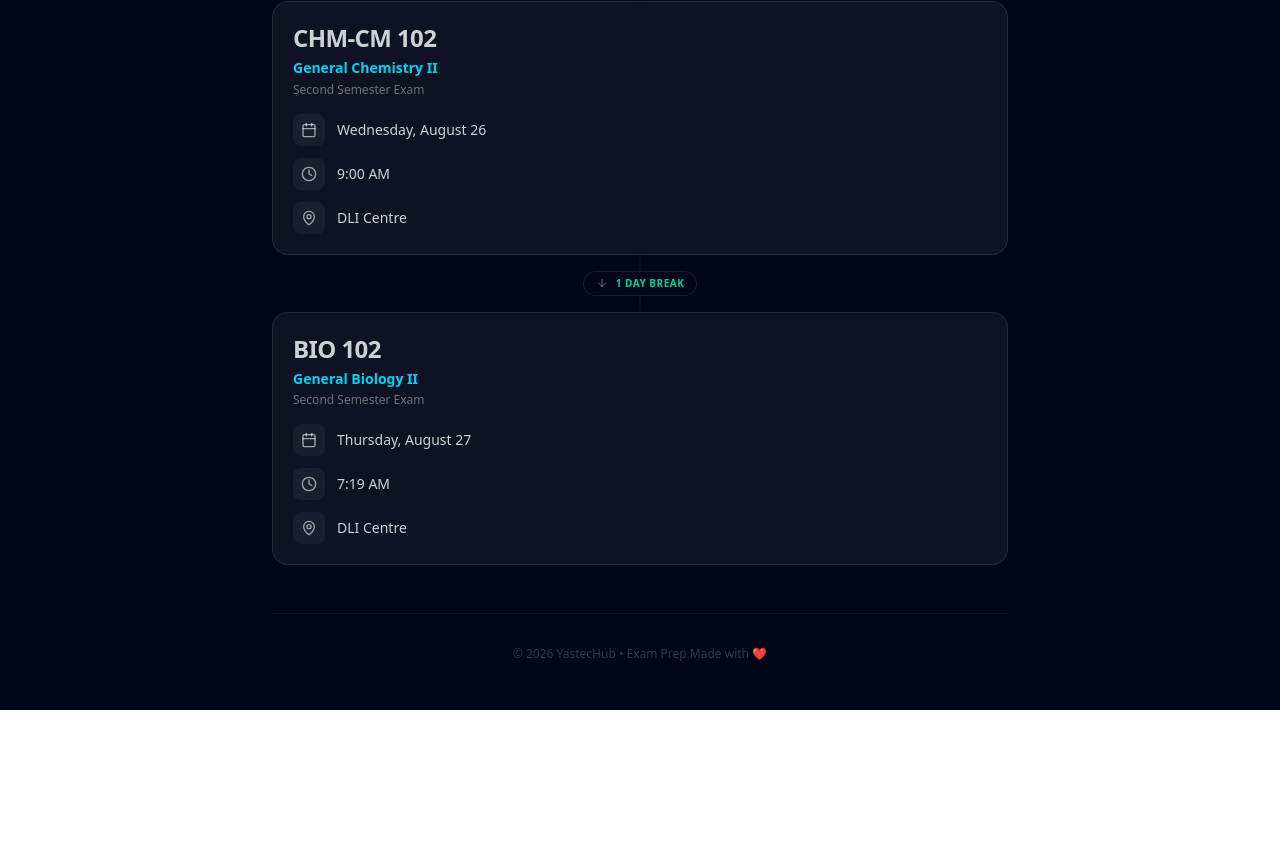
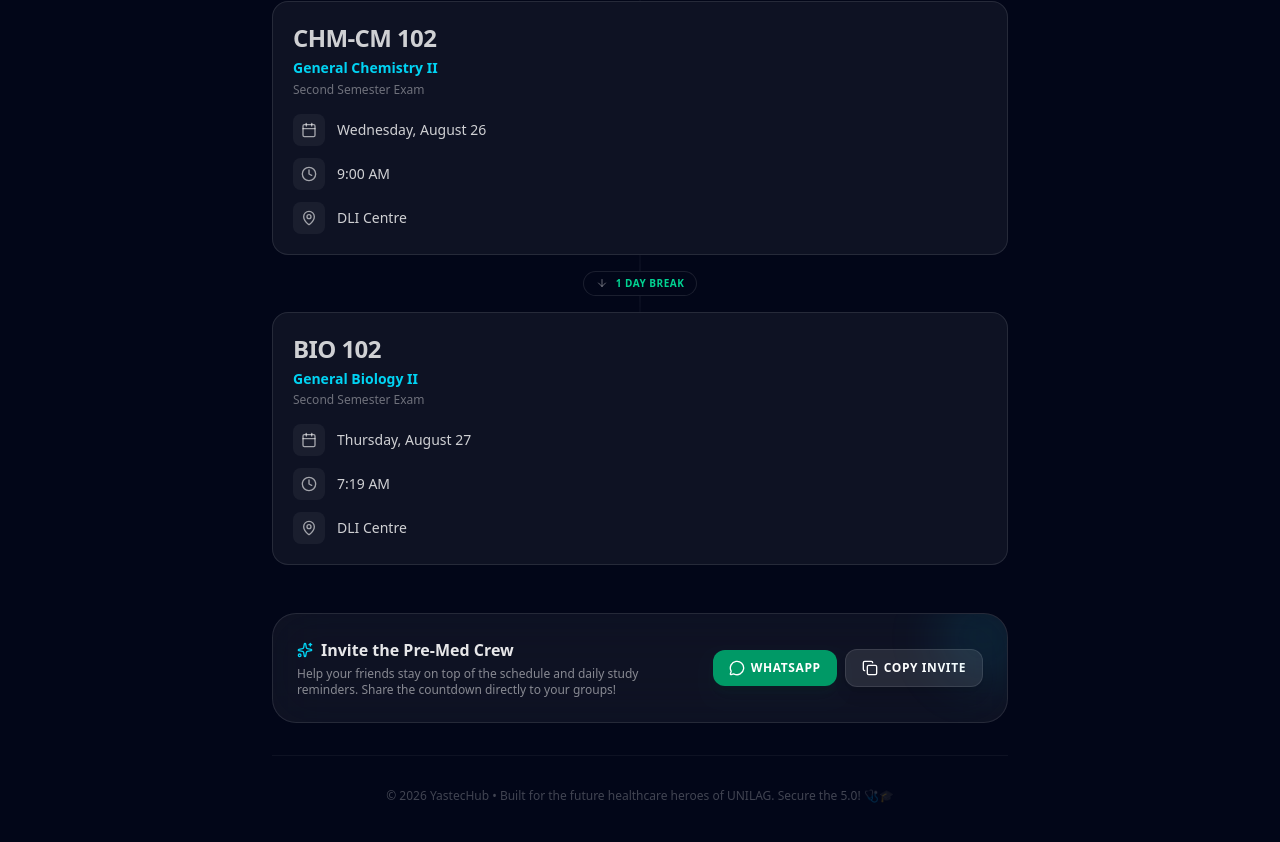
Before and after one commit to YastecHub/premed-hype-countdown, a React (Vite) app: page / in a window 1280 px wide. Shown: the part 2187-3029 px from the top of the page. Before the commit the page ends 2897 px from the top, so only its background shows below. Built offline with nearby package versions, Linux system fonts and the light colour scheme.

Commit message:
feat: add ShareCountdown component and integrate into App UI for group invitation sharing

```diff
--- a/src/App.tsx
+++ b/src/App.tsx
@@ -3,6 +3,7 @@ import { EXAMS } from "./data";
 import { Countdown } from "./components/Countdown";
 import { QuoteTicker } from "./components/QuoteTicker";
 import { ExamCard } from "./components/ExamCard";
+import { ShareCountdown } from "./components/ShareCountdown";
 import { NotificationPrompt } from "./components/NotificationPrompt";
 import { differenceInCalendarDays } from "date-fns";
 import { motion, AnimatePresence } from "motion/react";
@@ -239,7 +240,6 @@ export default function App() {
             </>
           )}
         </div>
-
         {/* Exam Timeline */}
         <div className="space-y-2 pb-12">
           <div className="flex items-center justify-between px-2 mb-4">
@@ -297,10 +297,13 @@ export default function App() {
           </div>
         </div>
 
+        {/* Share Section */}
+        <ShareCountdown nextExam={nextExam} />
+
         {/* Footer */}
         <footer className="mt-auto text-center pt-8 border-t border-white/5">
-          <p className="text-xs text-white/20">
-            © 2026 YastecHub • Exam Prep Made with <span className="text-red-400">❤️</span>
+          <p className="text-xs text-white/25">
+            © 2026 YastecHub • Built for the future healthcare heroes of UNILAG. Secure the 5.0! 🩺🎓
           </p>
         </footer>
       </div>
--- /dev/null
+++ b/src/components/ShareCountdown.tsx
@@ -0,0 +1,145 @@
+import { useState, useEffect } from "react";
+import { motion, AnimatePresence } from "motion/react";
+import { Share2, Copy, Check, MessageCircle, Sparkles } from "lucide-react";
+import { differenceInCalendarDays } from "date-fns";
+import { Exam } from "../data";
+
+interface ShareCountdownProps {
+  nextExam: Exam | null;
+}
+
+export function ShareCountdown({ nextExam }: ShareCountdownProps) {
+  const [copied, setCopied] = useState(false);
+  const [canShare, setCanShare] = useState(false);
+
+  useEffect(() => {
+    setCanShare(typeof navigator !== "undefined" && !!navigator.share);
+  }, []);
+
+  const getShareMessage = () => {
+    const appUrl = "https://premed-exam-countdown.vercel.app/";
+
+    if (!nextExam) {
+      return `🎉 *WE MADE IT!* 🎉\nSemester is complete! Check out our exams wrap-up and study helper:\n👉 ${appUrl}\n\nWe all won together! 🩺💊🦷🧪`;
+    }
+
+    const daysLeft = differenceInCalendarDays(new Date(nextExam.timestamp), new Date());
+    const daysText = daysLeft <= 0 ? "today!" : `in *${daysLeft} day${daysLeft > 1 ? "s" : ""}*!`;
+
+    return `🚨 *ATTENTION UNILAG PREMEDS!* 🚨
+The second semester battle is here! Let's keep our eyes on that 5.0 CGPA and crush these exams together! 🎓💪🩺
+
+Track all our upcoming exams (GST 112, PHY, CHM, ZOO, BIO, MTH) in real-time and get daily study reminders on your phone:
+👉 ${appUrl}
+
+🗓️ *Next Exam:* ${nextExam.course} (${nextExam.title})
+⏱️ *Countdown:* Only ${daysText} (${nextExam.date} at ${nextExam.time})
+📍 *Venue:* ${nextExam.venue}
+
+Share this with the group. We all win together! 🩺💊🦷🧪
+#PremedUnilag #CrushTheSemester`;
+  };
+
+  const handleCopy = async () => {
+    try {
+      await navigator.clipboard.writeText(getShareMessage());
+      setCopied(true);
+      setTimeout(() => setCopied(false), 3000);
+    } catch (err) {
+      console.error("Failed to copy text: ", err);
+    }
+  };
+
+  const handleNativeShare = async () => {
+    try {
+      await navigator.share({
+        title: "Premed Exam Countdown",
+        text: getShareMessage(),
+      });
+    } catch (err) {
+      if ((err as Error).name !== "AbortError") {
+        console.error("Error sharing: ", err);
+        // Fallback to copy if share fails
+        handleCopy();
+      }
+    }
+  };
+
+  const handleWhatsAppShare = () => {
+    const text = encodeURIComponent(getShareMessage());
+    window.open(`https://api.whatsapp.com/send?text=${text}`, "_blank", "noopener,noreferrer");
+  };
+
+  return (
+    <motion.div
+      initial={{ opacity: 0, y: 20 }}
+      animate={{ opacity: 1, y: 0 }}
+      transition={{ delay: 0.3 }}
+      className="relative overflow-hidden rounded-3xl border border-white/10 bg-white/5 p-6 backdrop-blur-xl mb-8"
+    >
+      {/* Decorative gradient glow */}
+      <div className="absolute top-0 right-0 -mr-6 -mt-6 w-24 h-24 bg-cyan-500/10 rounded-full blur-xl pointer-events-none" />
+
+      <div className="flex flex-col md:flex-row md:items-center justify-between gap-4">
+        <div className="space-y-1">
+          <div className="flex items-center gap-2">
+            <Sparkles className="w-4 h-4 text-cyan-400" />
+            <h3 className="font-bold text-base text-white/90">Invite the Pre-Med Crew</h3>
+          </div>
+          <p className="text-xs text-white/50 max-w-md">
+            Help your friends stay on top of the schedule and daily study reminders. Share the countdown directly to your groups!
+          </p>
+        </div>
+
+        <div className="flex flex-wrap items-center gap-2 shrink-0">
+          {/* WhatsApp Direct Share */}
+          <button
+            onClick={handleWhatsAppShare}
+            className="flex items-center gap-1.5 px-4 py-2.5 rounded-xl bg-emerald-600 hover:bg-emerald-500 text-white text-xs font-bold uppercase tracking-wider transition-colors cursor-pointer shadow-lg shadow-emerald-950/20"
+          >
+            <MessageCircle className="w-4 h-4" />
+            WhatsApp
+          </button>
+
+          {/* Native Web Share or Copy */}
+          {canShare ? (
+            <button
+              onClick={handleNativeShare}
+              className="flex items-center gap-1.5 px-4 py-2.5 rounded-xl bg-cyan-500 hover:bg-cyan-400 text-slate-950 text-xs font-bold uppercase tracking-wider transition-colors cursor-pointer shadow-lg shadow-cyan-950/20"
+            >
+              <Share2 className="w-4 h-4" />
+              Share
+            </button>
+          ) : (
+            <button
+              onClick={handleCopy}
+              className={`flex items-center gap-1.5 px-4 py-2.5 rounded-xl text-xs font-bold uppercase tracking-wider transition-all duration-300 cursor-pointer shadow-lg ${
+                copied
+                  ? "bg-emerald-500/20 border border-emerald-500/50 text-emerald-400"
+                  : "bg-white/10 hover:bg-white/15 border border-white/10 text-white"
+              }`}
+            >
+              {copied ? <Check className="w-4 h-4" /> : <Copy className="w-4 h-4" />}
+              {copied ? "Copied!" : "Copy Invite"}
+            </button>
+          )}
+        </div>
+      </div>
+
+      {/* Copy notification popup */}
+      <AnimatePresence>
+        {copied && (
+          <motion.div
+            initial={{ opacity: 0, y: 10 }}
+            animate={{ opacity: 1, y: 0 }}
+            exit={{ opacity: 0, y: 10 }}
+            className="absolute bottom-2 left-1/2 -translate-x-1/2 px-4 py-1.5 bg-emerald-500/90 text-white rounded-full text-[10px] font-bold tracking-wider uppercase shadow-xl backdrop-blur-sm flex items-center gap-1"
+          >
+            <Check className="w-3 h-3" />
+            Message copied to clipboard!
+          </motion.div>
+        )}
+      </AnimatePresence>
+    </motion.div>
+  );
+}
```
